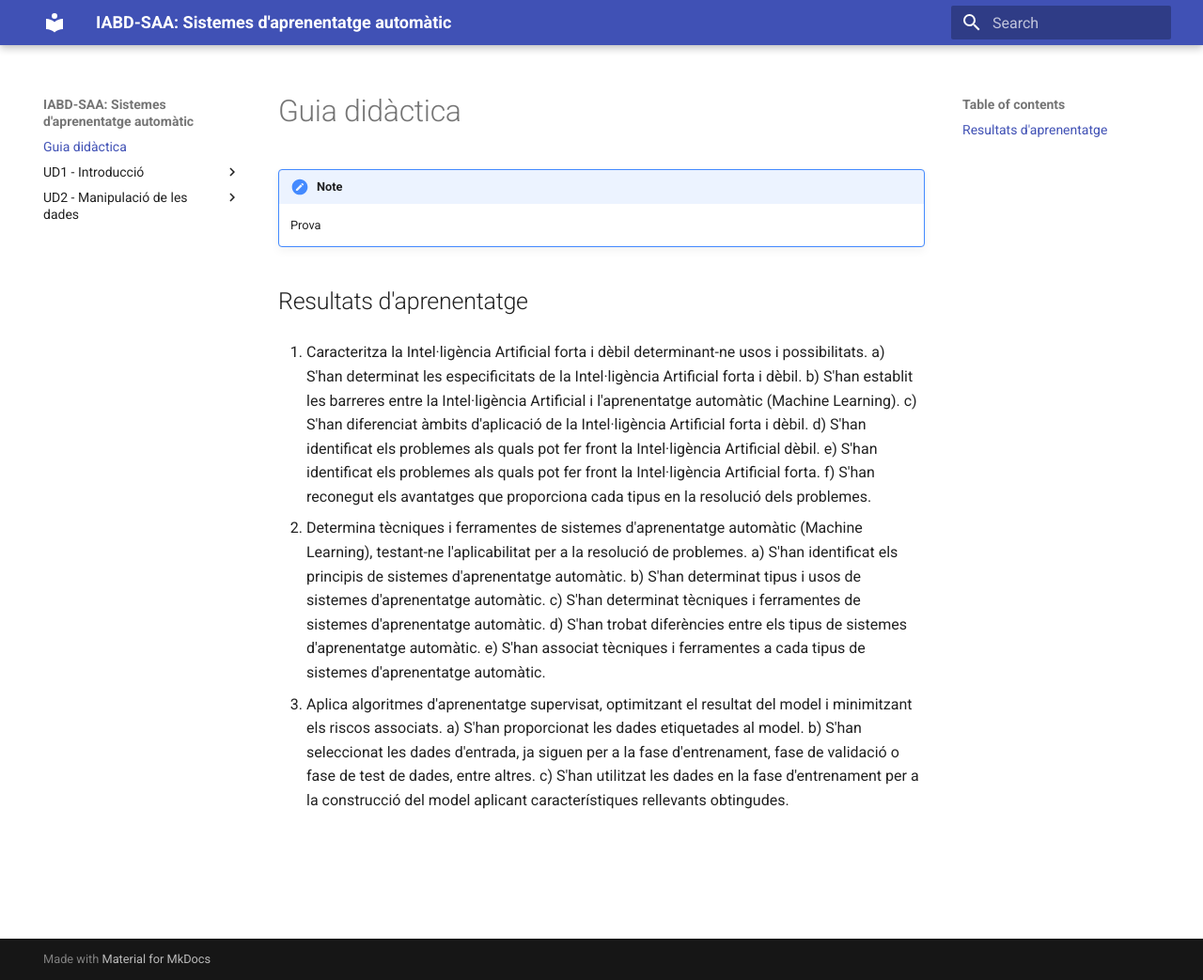
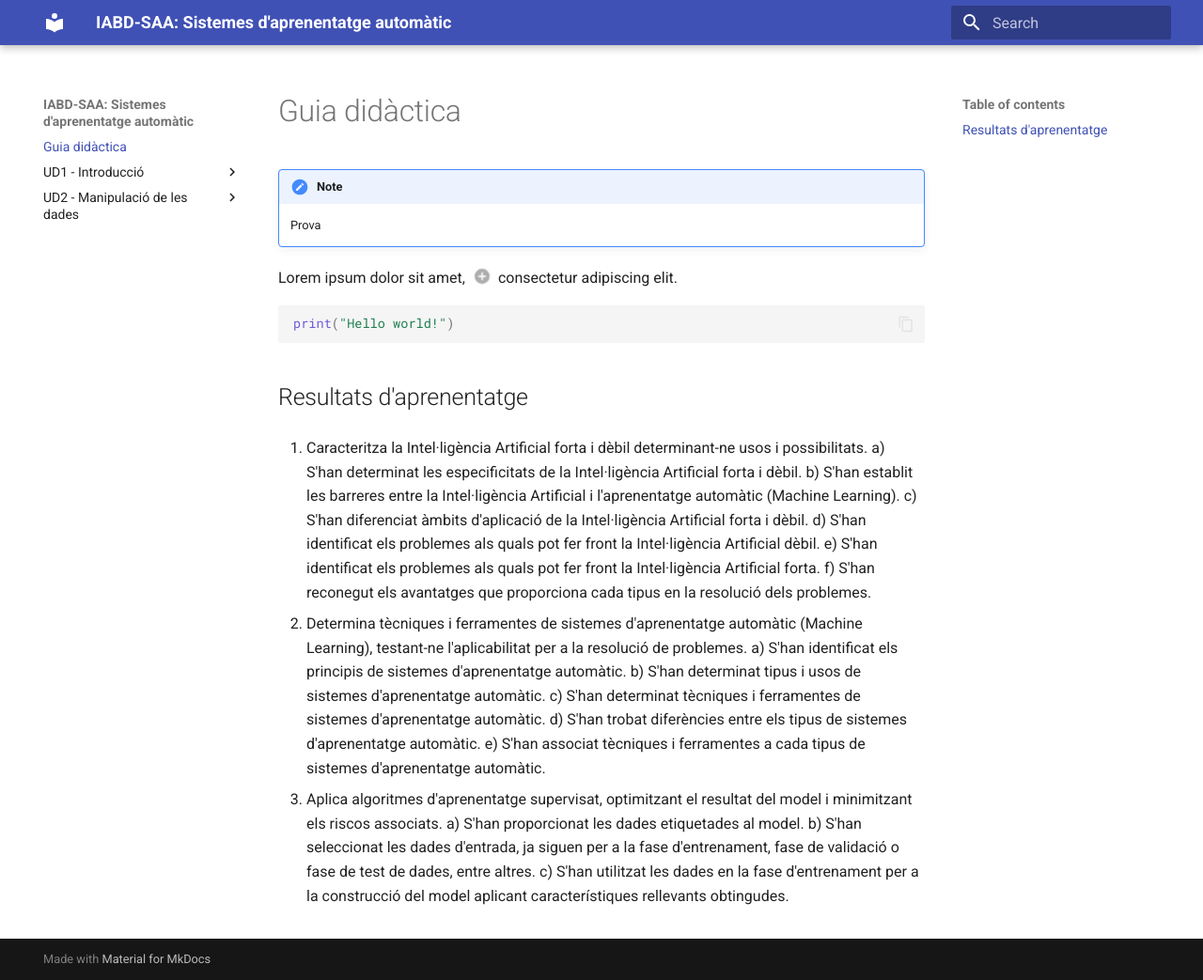
Before and after one commit to joapuiib/my-mkdocs, an MkDocs documentation site: the page built from docs/index.md, in a window 1280 px wide and 1043 px high. Shown: the whole window at 94% size. Built offline with MkDocs 1.6.1 and Material for MkDocs 9.7.7, drawn with Linux system fonts in a browser that asks for light colours; emoji names are drawn with the system emoji font.

Commit message:
more features

````diff
--- a/docs/index.md
+++ b/docs/index.md
@@ -1,6 +1,16 @@
 # Guia didàctica
 !!! note
     Prova
+
+Lorem ipsum dolor sit amet, (1) consectetur adipiscing elit.
+{ .annotate }
+
+1.  :man_raising_hand: I'm an annotation! I can contain `code`, __formatted
+    text__, images, ... basically anything that can be expressed in Markdown.
+
+```python
+print("Hello world!")
+```
 
 ## Resultats d'aprenentatge
 1. Caracteritza la Intel·ligència Artificial forta i dèbil determinant-ne usos i possibilitats.
--- a/mkdocs.yml
+++ b/mkdocs.yml
@@ -3,11 +3,27 @@
 
 theme:
   name: material
+  features:
+    - content.code.copy
+    - content.code.annotate
 
 markdown_extensions:
   - admonition
   - pymdownx.details
   - pymdownx.superfences
+  - attr_list
+  - md_in_html
+  - pymdownx.superfences
+  - pymdownx.highlight:
+      anchor_linenums: true
+      line_spans: __span
+      pygments_lang_class: true
+  - pymdownx.inlinehilite
+  - pymdownx.snippets
+  - pymdownx.superfences
+  - pymdownx.emoji:
+      emoji_index: !!python/name:material.extensions.emoji.twemoji
+      emoji_generator: !!python/name:material.extensions.emoji.to_svg
 
 plugins:
   - search
````
